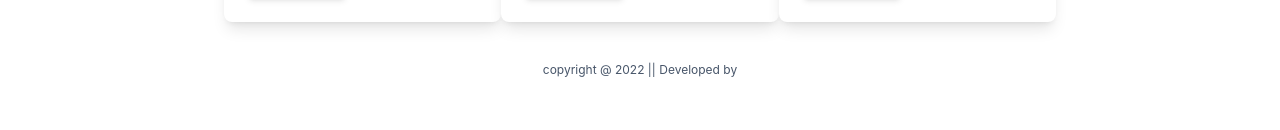
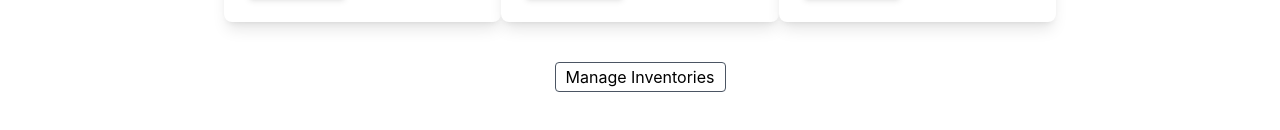
Before and after one commit to ijTuhin/warehouse-management-ui, a React (Create React App) app: page / in a window 1280 px wide. Shown: the part 2507-2637 px from the top of the page. Before the commit the page ends 2585 px from the top, so only its background shows below. Built offline with nearby package versions, Linux system fonts and the light colour scheme; what tw-elements would draw is missing.

Commit message:
manage inventories btn added to homePage & inventory:id page

```diff
--- /dev/null
+++ b/src/Pages/Common/ManageInventoryBtn/ManageInventoryBtn.js
@@ -0,0 +1,11 @@
+import React from 'react';
+
+const ManageInventoryBtn = () => {
+    return (
+        <div className='flex justify-center my-10'>
+            <h2 className='border border-gray-600 rounded px-2.5 py-0.5'>Manage Inventories</h2>
+        </div>
+    );
+};
+
+export default ManageInventoryBtn;
--- a/src/Pages/HomePage/Home.js
+++ b/src/Pages/HomePage/Home.js
@@ -3,6 +3,7 @@ import Header from '../Common/Header/Header';
 import Footer from '../Common/Footer/Footer';
 import Banner from './Banner/Banner';
 import Items from './Items/Items';
+import ManageInventoryBtn from '../Common/ManageInventoryBtn/ManageInventoryBtn';
 
 const Home = () => {
     return (
@@ -10,6 +11,7 @@ const Home = () => {
             <Header></Header>
             <Banner></Banner>
             <Items></Items>
+            <ManageInventoryBtn></ManageInventoryBtn>
             <Footer></Footer>
         </div>
     );
--- a/src/Pages/Others/Inventory/Inventory.js
+++ b/src/Pages/Others/Inventory/Inventory.js
@@ -2,6 +2,7 @@ import React from 'react';
 import Footer from '../../Common/Footer/Footer';
 import Header from '../../Common/Header/Header';
 import { logo } from '../../../index';
+import ManageInventoryBtn from '../../Common/ManageInventoryBtn/ManageInventoryBtn';
 const Inventory = () => {
     return (
         <div>
@@ -51,6 +52,8 @@ const Inventory = () => {
                         </div>
                     </div>
                 </div>
+                <br />
+                <ManageInventoryBtn></ManageInventoryBtn>
             </div>
             <Footer></Footer>
         </div>
```
